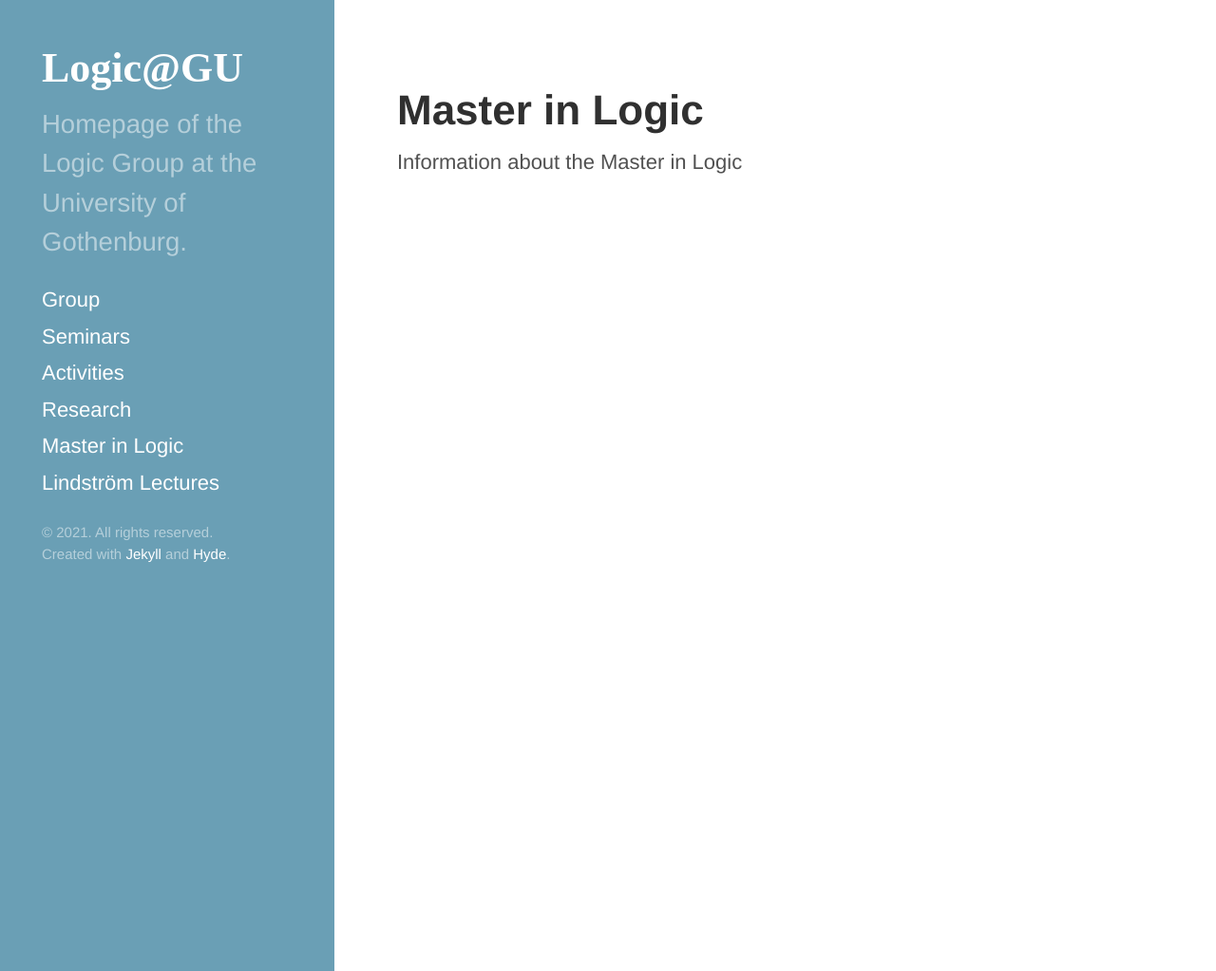
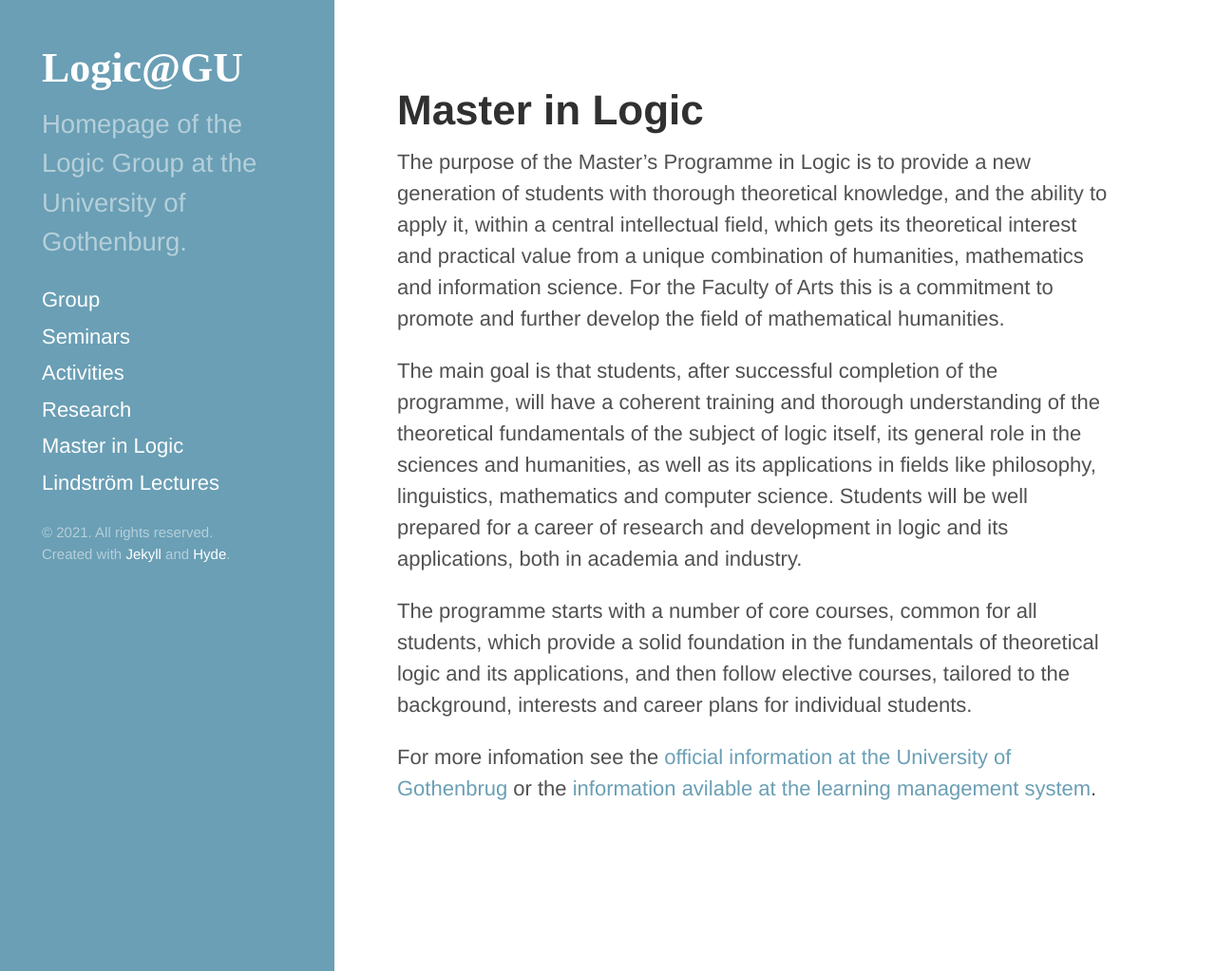
Before and after one commit to greleigh/Logic-GU, a Jekyll site: the page built from _pages/MiL.md, in a window 1280 px wide and 1023 px high. Shown: the whole window at 95% size. Built offline with Jekyll 4.4.1, drawn with Linux system fonts in a browser that asks for light colours; some web fonts are replaced.

Commit message:
Added some info on MiL

```diff
--- a/_pages/MiL.md
+++ b/_pages/MiL.md
@@ -6,4 +6,10 @@ published: true
 ---
 
 
-Information about the Master in Logic
+The purpose of the Master's Programme in Logic is to provide a new generation of students with thorough theoretical knowledge, and the ability to apply it, within a central intellectual field, which gets its theoretical interest and practical value from a unique combination of humanities, mathematics and information science. For the Faculty of Arts this is a commitment to promote and further develop the field of mathematical humanities.
+
+The main goal is that students, after successful completion of the programme, will have a coherent training and thorough understanding of the theoretical fundamentals of the subject of logic itself, its general role in the sciences and humanities, as well as its applications in fields like philosophy, linguistics, mathematics and computer science. Students will be well prepared for a career of research and development in logic and its applications, both in academia and industry.
+
+The programme starts with a number of core courses, common for all students, which provide a solid foundation in the fundamentals of theoretical logic and its applications, and then follow elective courses, tailored to the background, interests and career plans for individual students.
+
+For more infomation see the [official information at the University of Gothenbrug](https://www.gu.se/en/study-gothenburg/logic-masters-programme-h2log) or the [information avilable at the learning management system](https://canvas.gu.se/courses/45028/assignments/syllabus).
```
